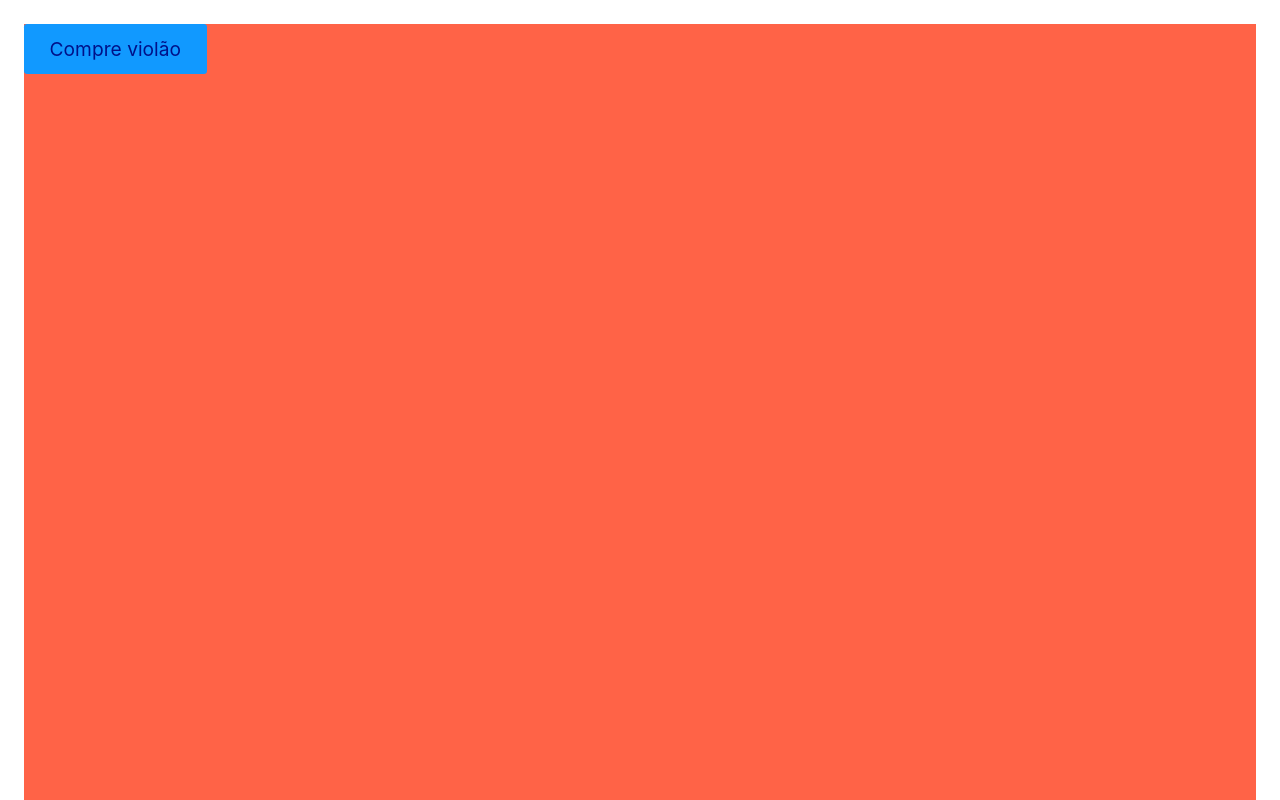
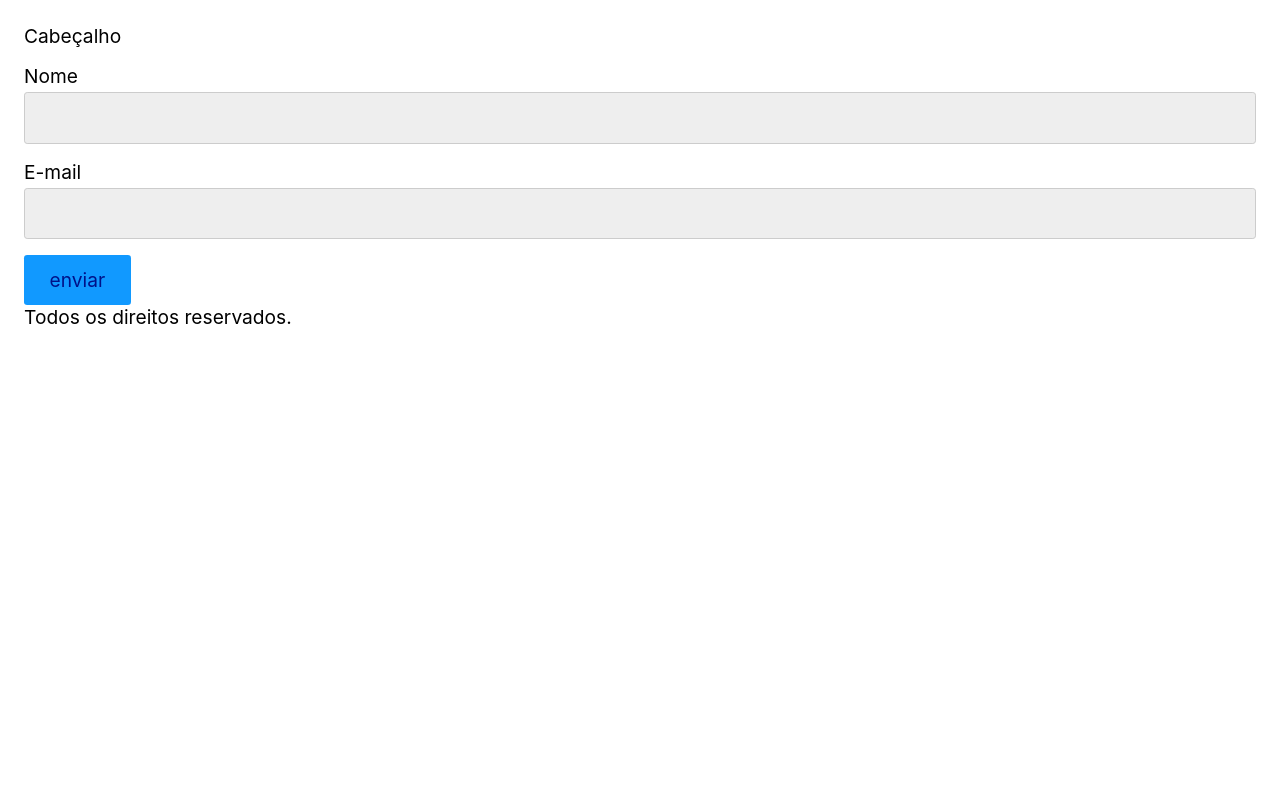
Before and after one commit to lucianakyoko/cursos-origamid, a React (Create React App) app in the folder React Completo/Iniciante/ambienteCurso/reactapp/: page / in a window 1280 px wide. Shown: the top 800 px of the page. Built offline with nearby package versions, Linux system fonts and the light colour scheme.

Commit message:
Class 0210 - Componentes

```diff
--- a/React Completo/Iniciante/ambienteCurso/reactapp/src/App.js
+++ b/React Completo/Iniciante/ambienteCurso/reactapp/src/App.js
@@ -259,6 +259,7 @@ const App = () => {
 ===== fim =====*/
 
 
+/* ===== Eventos Exemplo 2 =====
 const App = () => {
   const handleScroll = event => {
     console.log(event);
@@ -273,13 +274,62 @@ const App = () => {
     </div>
   )
 }
-/* ===== Eventos Exemplo 1 =====
 ===== fim =====*/
-/* ===== Eventos Exemplo 1 =====
+
+/* ===== Compoentes Exemplo 1 =====
+import Header from './Header'
+const App = () => {
+  return(
+    <>
+      <Header />
+    </>
+  )
+}
 ===== fim =====*/
-/* ===== Eventos Exemplo 1 =====
+
+/* ===== Componente Exemplo 2 =====
+import Header from "./Header";
+import Footer from "./Footer";
+
+const App = () => {
+  return (
+    <>
+      <Header />
+      <Footer />
+    </>
+  )
+}
 ===== fim =====*/
-/* ===== Eventos Exemplo 1 =====
+
+import Form from "./form/Form";
+import Header from './Header';
+import Footer from './Footer';
+
+const App = () => {
+  return (
+    <>
+      <Header />
+      <Form />
+      <Footer />
+    </>
+  )
+}
+
+
+
+/* =====  Componente Exemplo 2 =====
+===== fim =====*/
+/* =====  Exemplo 1 =====
+===== fim =====*/
+/* =====  Exemplo 1 =====
+===== fim =====*/
+/* =====  Exemplo 1 =====
+===== fim =====*/
+/* =====  Exemplo 1 =====
+===== fim =====*/
+/* =====  Exemplo 1 =====
+===== fim =====*/
+/* =====  Exemplo 1 =====
 ===== fim =====*/
 
 
--- /dev/null
+++ b/React Completo/Iniciante/ambienteCurso/reactapp/src/Footer.js
@@ -0,0 +1,7 @@
+import React from "react";
+
+const Footer = () => {
+  return <footer>Todos os direitos reservados.</footer>
+}
+
+export default Footer;
--- /dev/null
+++ b/React Completo/Iniciante/ambienteCurso/reactapp/src/Header.js
@@ -0,0 +1,7 @@
+import React from 'react';
+
+const Header = () => {
+  return <header>Cabeçalho</header>
+};
+
+export default Header;
--- /dev/null
+++ b/React Completo/Iniciante/ambienteCurso/reactapp/src/form/Button.js
@@ -0,0 +1,11 @@
+import React from 'react'
+
+const Button = () => {
+  return (
+    <button>
+      enviar
+    </button>
+  )
+}
+
+export default Button
--- /dev/null
+++ b/React Completo/Iniciante/ambienteCurso/reactapp/src/form/Form.js
@@ -0,0 +1,22 @@
+import React from 'react'
+import Button from './Button'
+import Input from './Input'
+
+const Form = () => {
+  return (
+    <form>
+      <p>
+        <label htmlFor='nome'>Nome</label>
+        <Input />
+      </p>
+      <p>
+        <label htmlFor='email'>E-mail</label>
+        <Input />
+      </p>
+
+      <Button />
+    </form>
+  )
+}
+
+export default Form
--- /dev/null
+++ b/React Completo/Iniciante/ambienteCurso/reactapp/src/form/Input.js
@@ -0,0 +1,9 @@
+import React from 'react'
+
+const Input = () => {
+  return (
+    <input type="text"/>
+  )
+}
+
+export default Input;
```
